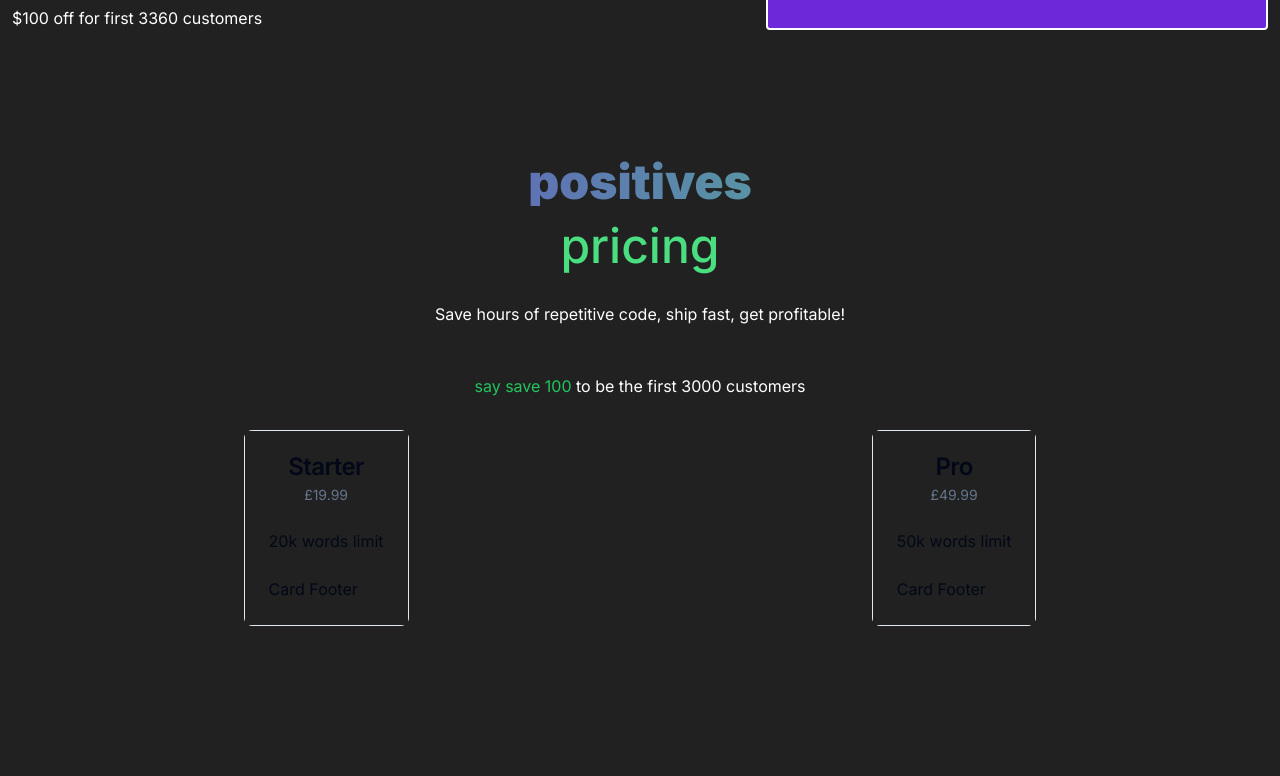
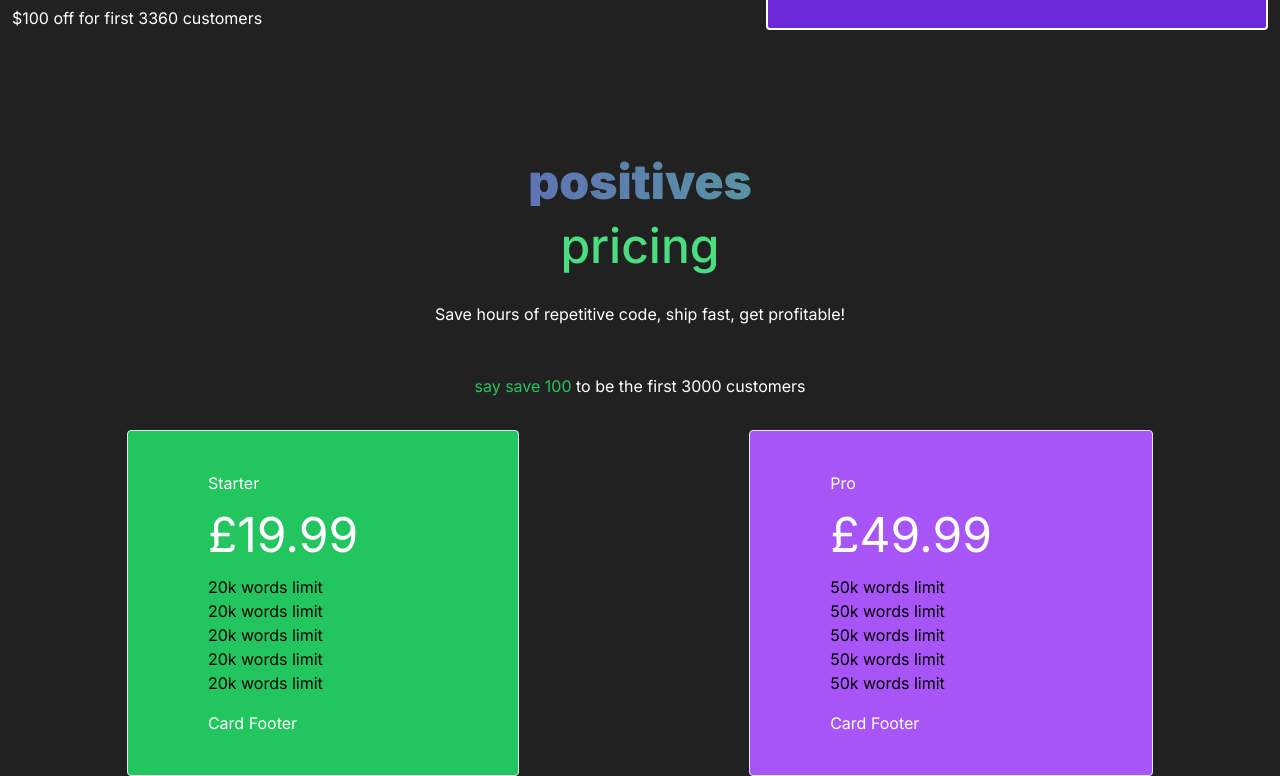
Before and after one commit to MabroorA/humanize-text.com, a Next.js app: page / in a window 1280 px wide. Shown: the part 673-1449 px from the top of the page. Before the commit the page ends 1299 px from the top, so only its background shows below. Built offline with nearby package versions, Linux system fonts and the light colour scheme; no server answers.

Commit message:
layout changed

```diff
--- a/app/page.tsx
+++ b/app/page.tsx
@@ -49,7 +49,9 @@ export default function Home() {
         </div>
       </section>
       <Positives/>
-      <Pricing/>
+      <div className="bg-white">
+        <Pricing/>
+      </div>
     </>
   );
 }
--- a/components/pricing.tsx
+++ b/components/pricing.tsx
@@ -1,5 +1,3 @@
-import React from 'react'
-import { Card, CardContent, CardDescription, CardFooter, CardHeader, CardTitle } from './ui/card'
 
 export default function pricing() {
   return (
@@ -14,31 +12,34 @@ export default function pricing() {
         </h3>
 
         <div className='flex flex-row justify-around '>
-            <Card className='bg-green-500'>
-                <CardHeader>
-                    <CardTitle>Starter</CardTitle>
-                    <CardDescription>£19.99</CardDescription>
-                </CardHeader>
-                <CardContent>
-                    <p>20k words limit</p>
-                </CardContent>
-                <CardFooter>
-                    <p>Card Footer</p>
-                </CardFooter>
-            </Card>
+            <div className="border rounded flex flex-col justify-normal text-left  min-h-12 min-w-40 pl-20 pr-40 pt-10 pb-10 space-y-4 bg-green-500">
+                <h4 className=" bg-inherit">Starter</h4>
+                <h1 className=' bg-inherit text-5xl'>£19.99</h1>
+                <div className="bg-inherit text-black">
+                    <p className=' bg-inherit'>20k words limit</p>
+                    <p className=' bg-inherit'>20k words limit</p>
+                    <p className=' bg-inherit'>20k words limit</p>
+                    <p className=' bg-inherit'>20k words limit</p>
+                    <p className=' bg-inherit'>20k words limit</p>
+                </div>
 
-            <Card>
-                <CardHeader>
-                    <CardTitle>Pro </CardTitle>
-                    <CardDescription>£49.99</CardDescription>
-                </CardHeader>
-                <CardContent>
-                    <p>50k words limit</p>
-                </CardContent>
-                <CardFooter>
-                    <p>Card Footer</p>
-                </CardFooter>
-            </Card>
+                <p className=' bg-inherit'>Card Footer</p>
+
+            </div>
+
+            <div className="border rounded flex flex-col justify-start text-left min-h-32 min-w-40 pl-20 pr-40 pt-10 space-y-4 bg-purple-500" >
+                <h4 className=' bg-inherit'>Pro</h4>
+                <h1 className=' bg-inherit text-5xl'>£49.99</h1>
+                <div className="bg-inherit text-black">
+                    <p className=' bg-inherit'>50k words limit</p>
+                    <p className=' bg-inherit'>50k words limit</p>
+                    <p className=' bg-inherit'>50k words limit</p>
+                    <p className=' bg-inherit'>50k words limit</p>
+                    <p className=' bg-inherit'>50k words limit</p>
+                </div>
+                <p className=' bg-inherit'>Card Footer</p>
+
+            </div>
         </div>
     </div>
     </>
```
